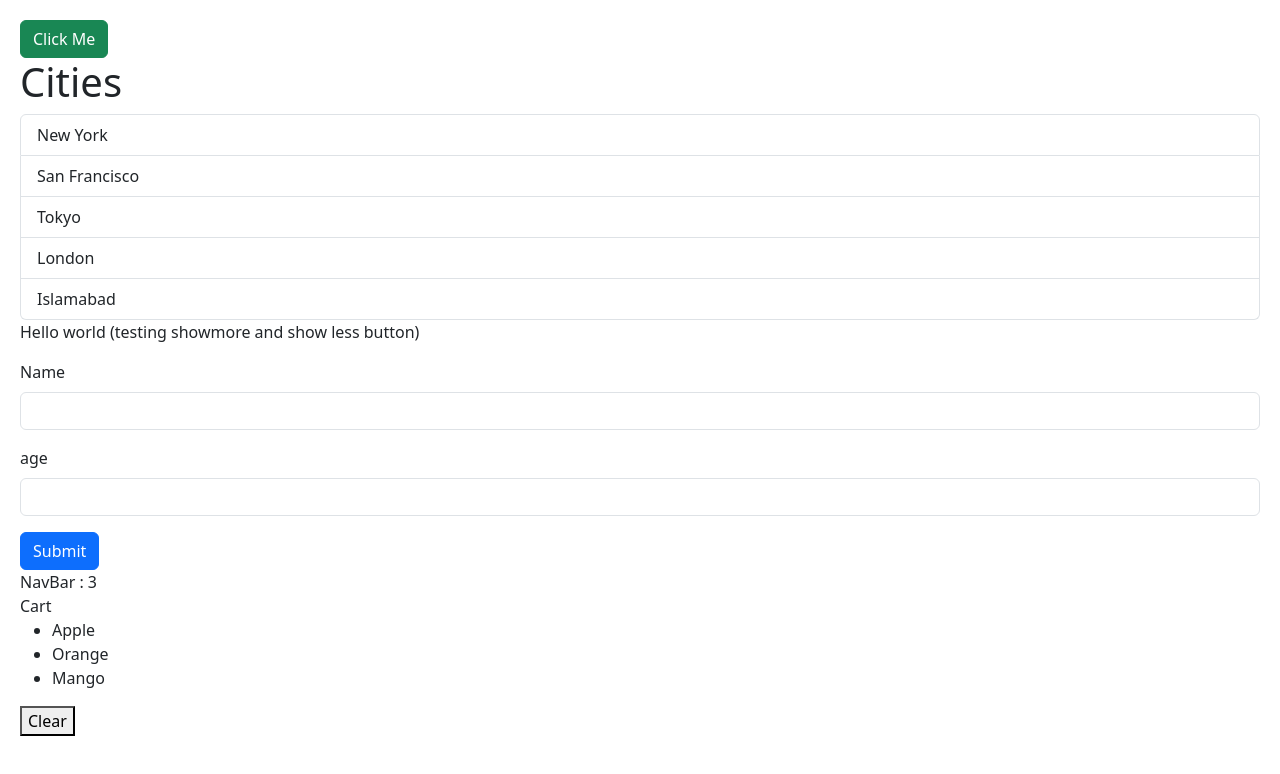
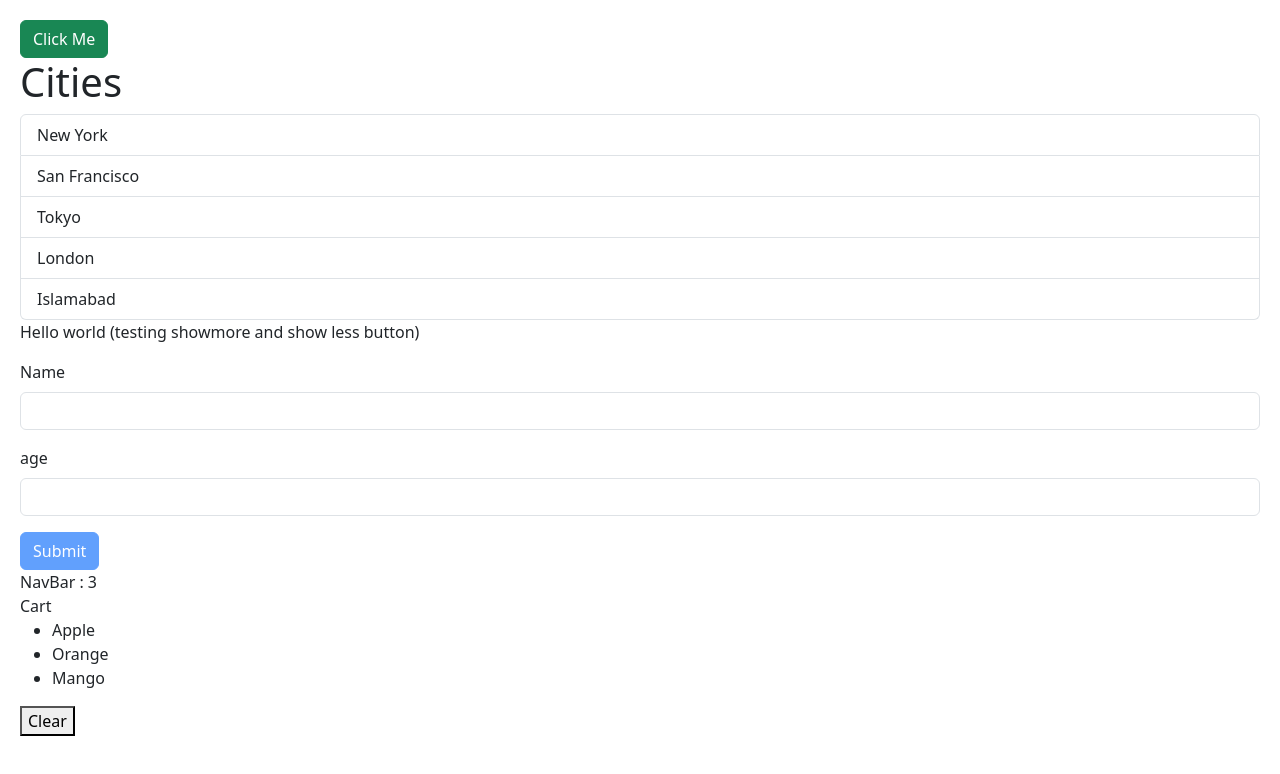
Before and after one commit to meAlvi1/reminders-app, a React (Create React App) app: page / in a window 1280 px wide. Shown: the top 774 px of the page. Built offline with nearby package versions, Linux system fonts and the light colour scheme.

Commit message:
added `isValid` to `formState`` and `disabled={!isValid}` to make submit button disable until input are correct

```diff
--- a/src/components/Form.tsx
+++ b/src/components/Form.tsx
@@ -17,7 +17,7 @@
     // register for taking input
     // handleSubmit for sending data to server
     // formState for validation, showing errors etc
-    const  { register, handleSubmit, formState: { errors } } = useForm<FormData>({ resolver: zodResolver(schema)});
+    const  { register, handleSubmit, formState: { errors, isValid } } = useForm<FormData>({ resolver: zodResolver(schema)});
 
     // submit function to server
     const onSubmit = (data: FieldValues) => {
@@ -36,7 +36,7 @@
             <input {...register("age", {valueAsNumber: true})} id="age" type="number" className="form-control" />
             {errors.age  && <p className="text-danger">{errors.age.message}</p>}
         </div>
-        <button className="btn btn-primary" type="submit">Submit</button>
+        <button disabled={!isValid} className="btn btn-primary" type="submit">Submit</button>
     </form>
   )
 }
```
